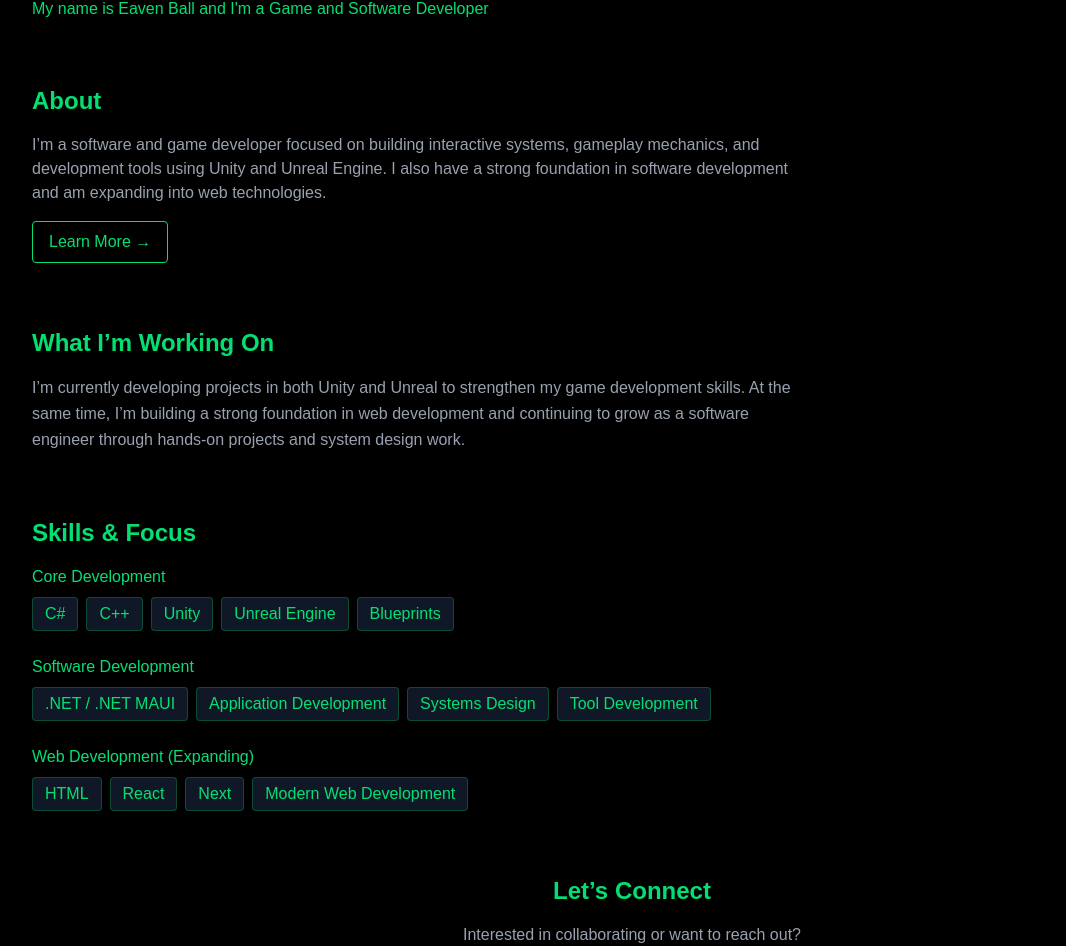
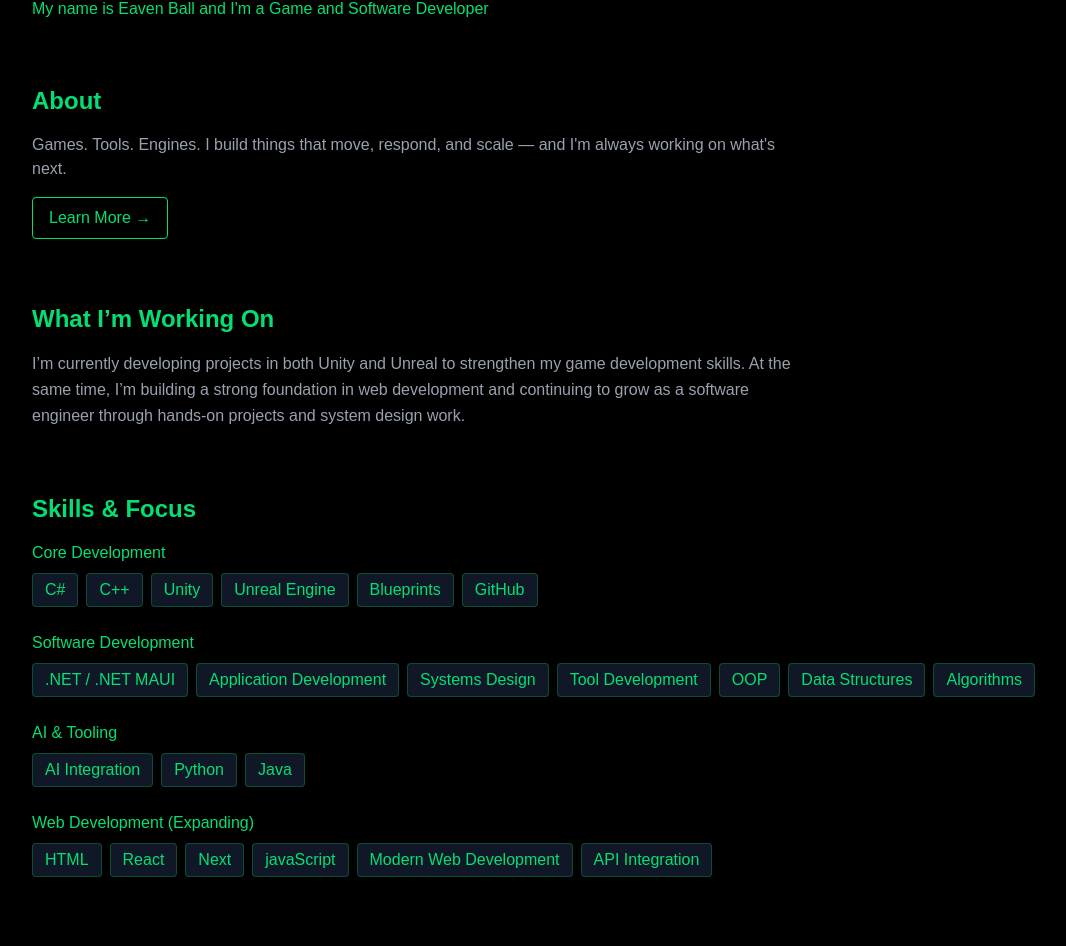
Before and after one commit to eball0509/EavensPortfolio, a Next.js app: page / in a window 1280 px wide. Shown: the part 140-1086 px from the top of the page, without its empty margins (8-1074 px from the left). Built offline with nearby package versions, Linux system fonts and the light colour scheme.

Commit message:
Small Changes

```diff
--- a/src/app/about/page.js
+++ b/src/app/about/page.js
@@ -51,15 +51,11 @@ export default function AboutPage() {
           </h2>
 
           <p className="text-gray-300">
-            I’m currently working in <span className="text-blue-400">Unity</span> and{" "}
-            <span className="text-blue-400">Unreal Engine</span>, focusing on improving
-              my game development skills and building more advanced, performance-oriented systems.
-          </p>
-
-          <p className="text-gray-300 mt-2">
-            Alongside that, I’m expanding into web development, developing a solid
-            foundation and progressing into more intermediate concepts to strengthen
-            my versatility as a developer.
+            Working toward building games that are as solid under the hood as they feel to play.
+            That means spending a lot of time in gameplay systems, AI behaviors, and the kind of tooling that makes development faster and less painful.
+            I care as much about how code is structured as I do about what it does, clean, modular systems that are easy to iterate on matter to me.
+            Web development is the newest layer, and I'm approaching it the same way, building real things instead of just following tutorials.
+            The goal is to be the kind of developer who can own a system end to end, whether that's a game mechanic or a full-stack feature.
           </p>
         </div>
 
--- a/src/app/page.js
+++ b/src/app/page.js
@@ -4,17 +4,15 @@ export default function Home() {
   return (
     <main className="bg-black text-white min-h-screen p-10">
 
-      {/* HERO */}
       <Hero />
 
-      {/* ABOUT SUMMARY */}
       <section className="mt-16 max-w-3xl">
         <h2 className="text-2xl font-bold text-green-400 mb-4">
           About
         </h2>
 
         <p className="text-gray-400">
-          I’m a software and game developer focused on building interactive systems, gameplay mechanics, and development tools using Unity and Unreal Engine. I also have a strong foundation in software development and am expanding into web technologies.
+          Games. Tools. Engines. I build things that move, respond, and scale — and I'm always working on what's next.
         </p>
 
         <a
@@ -25,7 +23,6 @@ export default function Home() {
         </a>
       </section>
 
-      {/* WHAT I'M WORKING ON */}
       <section className="mt-16 max-w-3xl">
         <h2 className="text-2xl font-bold text-green-400 mb-4">
           What I’m Working On
@@ -36,7 +33,6 @@ export default function Home() {
         </p>
       </section>
 
-      {/* SKILLS */}
       <section className="mt-16">
         <h2 className="text-2xl font-bold text-green-400 mb-4">
           Skills & Focus
@@ -44,11 +40,10 @@ export default function Home() {
 
         <div className="space-y-6">
 
-          {/* Core Development */}
           <div>
             <h3 className="text-green-400 mb-2">Core Development</h3>
             <div className="flex flex-wrap gap-2">
-              {["C#", "C++", "Unity", "Unreal Engine", "Blueprints"].map((skill) => (
+              {["C#", "C++", "Unity", "Unreal Engine", "Blueprints", "GitHub"].map((skill) => (
                 <span
                   key={skill}
                   className="bg-gray-900 border border-green-500/30 text-green-400 px-3 py-1 rounded"
@@ -59,11 +54,10 @@ export default function Home() {
             </div>
           </div>
 
-          {/* Software Development */}
           <div>
             <h3 className="text-green-400 mb-2">Software Development</h3>
             <div className="flex flex-wrap gap-2">
-              {[".NET / .NET MAUI", "Application Development", "Systems Design", "Tool Development"].map((skill) => (
+              {[".NET / .NET MAUI", "Application Development", "Systems Design", "Tool Development", "OOP", "Data Structures", "Algorithms"].map((skill) => (
                 <span
                   key={skill}
                   className="bg-gray-900 border border-green-500/30 text-green-400 px-3 py-1 rounded"
@@ -74,11 +68,10 @@ export default function Home() {
             </div>
           </div>
 
-          {/* Web Development */}
           <div>
-            <h3 className="text-green-400 mb-2">Web Development (Expanding)</h3>
+            <h3 className="text-green-400 mb-2">AI & Tooling</h3>
             <div className="flex flex-wrap gap-2">
-              {["HTML", "React", "Next", "Modern Web Development"].map((skill) => (
+              {["AI Integration", "Python", "Java"].map((skill) => (
                 <span
                   key={skill}
                   className="bg-gray-900 border border-green-500/30 text-green-400 px-3 py-1 rounded"
@@ -88,6 +81,22 @@ export default function Home() {
               ))}
             </div>
           </div>
+
+          <div>
+            <h3 className="text-green-400 mb-2">Web Development (Expanding)</h3>
+            <div className="flex flex-wrap gap-2">
+              {["HTML", "React", "Next", "javaScript", "Modern Web Development", "API Integration"].map((skill) => (
+                <span
+                  key={skill}
+                  className="bg-gray-900 border border-green-500/30 text-green-400 px-3 py-1 rounded"
+                >
+                  {skill}
+                </span>
+              ))}
+            </div>
+          </div>
+
+
 
         </div>
       </section>
```
